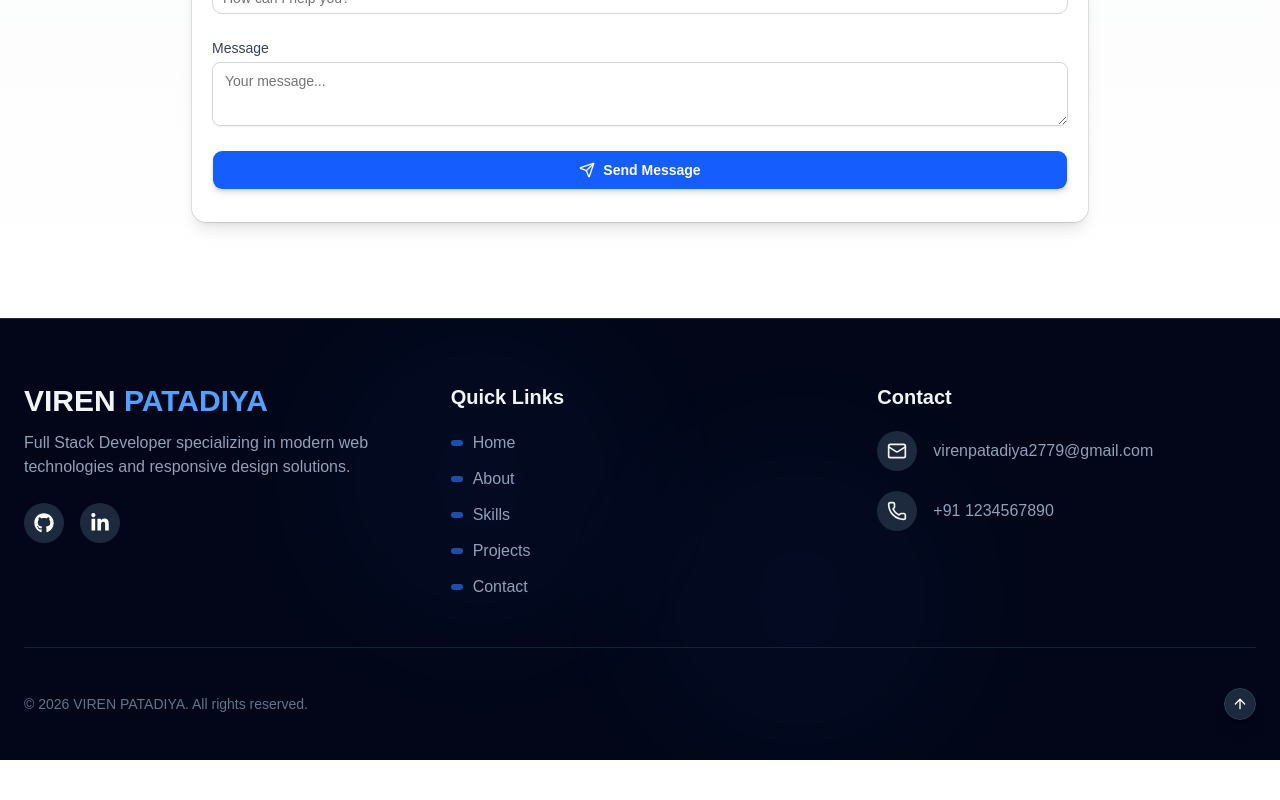
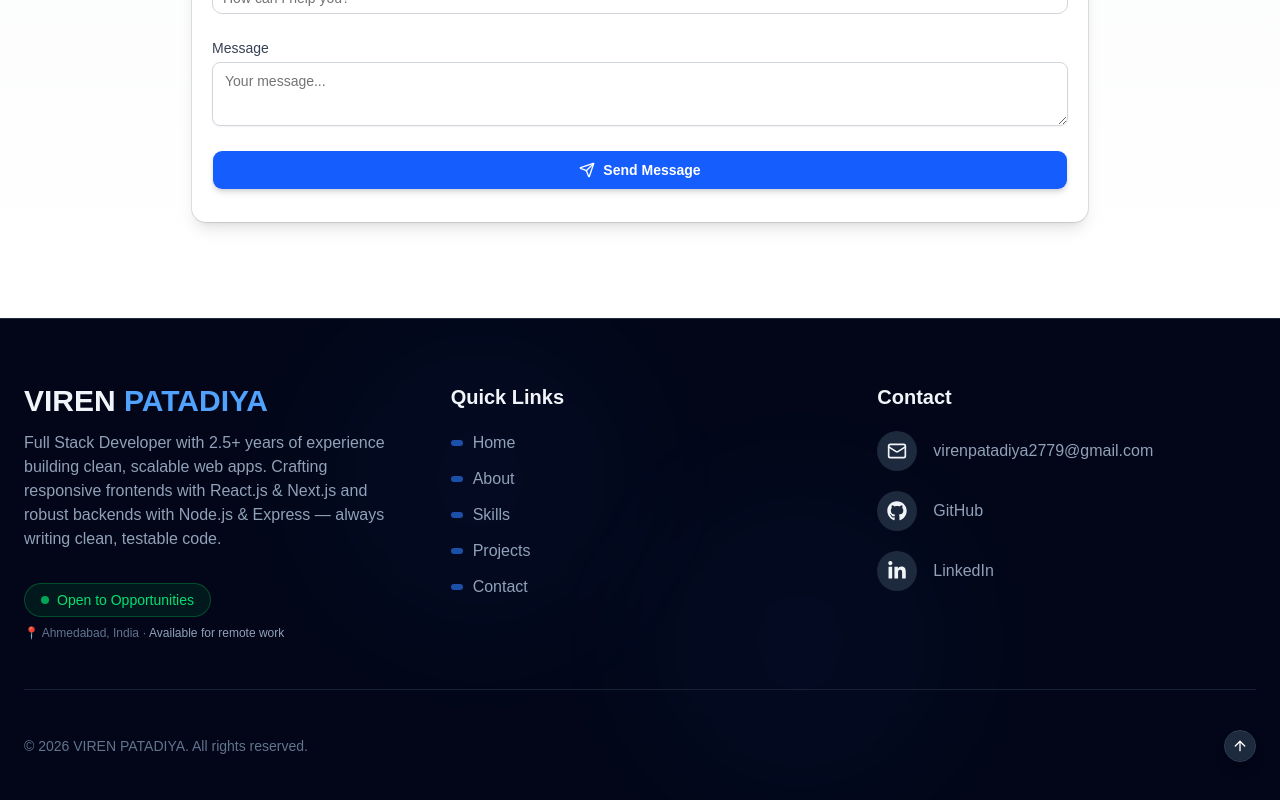
Before and after one commit to VIREN2779/viren-patadiya, a React (Vite) app: page / in a window 1280 px wide. Shown: the part 4185-4985 px from the top of the page. Before the commit the page ends 4945 px from the top, so only its background shows below. Built offline with nearby package versions, Linux system fonts and the light colour scheme.

Commit message:
fix(Footer.tsx): update footer layout and content

```diff
--- a/src/components/Footer.tsx
+++ b/src/components/Footer.tsx
@@ -1,4 +1,4 @@
-import { ArrowUp, Mail, Phone } from "lucide-react";
+import { ArrowUp, Mail } from "lucide-react";
 import { FaGithub, FaLinkedinIn } from "react-icons/fa";
 import { Button } from "@/components/ui/button";
 import { Separator } from "@/components/ui/separator";
@@ -12,22 +12,10 @@ export default function Footer() {
 
     const quickLinks = ['hero', 'about', 'skills', 'projects', 'contact'];
 
-    const socialLinks = [
-        {
-            label: "GitHub",
-            url: "https://github.com/VIREN2779/",
-            icon: FaGithub,
-        },
-        {
-            label: "LinkedIn",
-            url: "https://www.linkedin.com/in/viren-patadiya-5029561a0/",
-            icon: FaLinkedinIn,
-        },
-    ];
-
     const contactItems = [
         { icon: Mail, url: 'mailto:virenpatadiya2779@gmail.com', label: 'virenpatadiya2779@gmail.com', extra: 'break-all' },
-        { icon: Phone, url: 'tel:+911234567890', label: '+91 1234567890', extra: '' },
+        { icon: FaGithub, url: 'https://github.com/VIREN2779/', label: 'GitHub', extra: '' },
+        { icon: FaLinkedinIn, url: 'https://www.linkedin.com/in/viren-patadiya-5029561a0/', label: 'LinkedIn', extra: '' },
     ];
 
     return (
@@ -40,22 +28,18 @@ export default function Footer() {
                     <div className="flex flex-col">
                         <h2 className="text-3xl font-bold">VIREN <span className="text-blue-400">PATADIYA</span></h2>
                         <p className="text-slate-400 mt-3 mb-6">
-                            Full Stack Developer specializing in modern web technologies and responsive design solutions.
+                            Full Stack Developer with 2.5+ years of experience building
+                            clean, scalable web apps. Crafting responsive frontends with
+                            React.js & Next.js and robust backends with Node.js & Express —
+                            always writing clean, testable code.
                         </p>
-                        <div className="flex space-x-4">
-                            {socialLinks.map(({ label, url, icon: Icon }) => (
-                                <a
-                                    key={label}
-                                    href={url}
-                                    target="_blank"
-                                    rel="noopener noreferrer"
-                                    aria-label={label}
-                                    className="w-10 h-10 rounded-full bg-slate-800 flex items-center justify-center hover:bg-blue-500 hover:scale-110 transition-all duration-300"
-                                >
-                                    <Icon className="w-5 h-5 text-white" />
-                                </a>
-                            ))}
+                        <div className="flex items-center gap-2 bg-green-500/10 border border-green-500/30 rounded-full px-4 py-1.5 w-fit mt-2 mb-2">
+                            <span className="w-2 h-2 bg-green-400 rounded-full animate-pulse" />
+                            <span className="text-green-400 text-sm font-medium">Open to Opportunities</span>
                         </div>
+                        <p className="text-slate-500 text-xs">
+                            📍 Ahmedabad, India · <span className="text-slate-400">Available for remote work</span>
+                        </p>
                     </div>
 
                     <div className="flex flex-col">
@@ -81,11 +65,16 @@ export default function Footer() {
                         <h3 className="text-xl font-semibold mb-5 text-slate-100">Contact</h3>
                         <div className="space-y-5">
                             {contactItems.map(({ icon: Icon, url, label, extra }) => (
-                                <div key={url} className="flex items-center group">
+                                <div key={url} className="flex items-center group cursor-pointer">
                                     <div className="w-10 h-10 rounded-full bg-slate-800 flex items-center justify-center mr-4 group-hover:bg-blue-500/20 group-hover:scale-110 transition-all duration-300">
                                         <Icon className="h-5 w-5 text-slate-100" />
                                     </div>
-                                    <a href={url} className={`text-slate-400 group-hover:text-blue-400 transition-colors duration-300 ${extra}`}>
+                                    <a
+                                        href={url}
+                                        target={url.startsWith('mailto:') ? undefined : '_blank'}
+                                        rel={url.startsWith('mailto:') ? undefined : 'noopener noreferrer'}
+                                        className={`text-slate-400 group-hover:text-blue-400 transition-colors duration-300 ${extra}`}
+                                    >
                                         {label}
                                     </a>
                                 </div>
```
